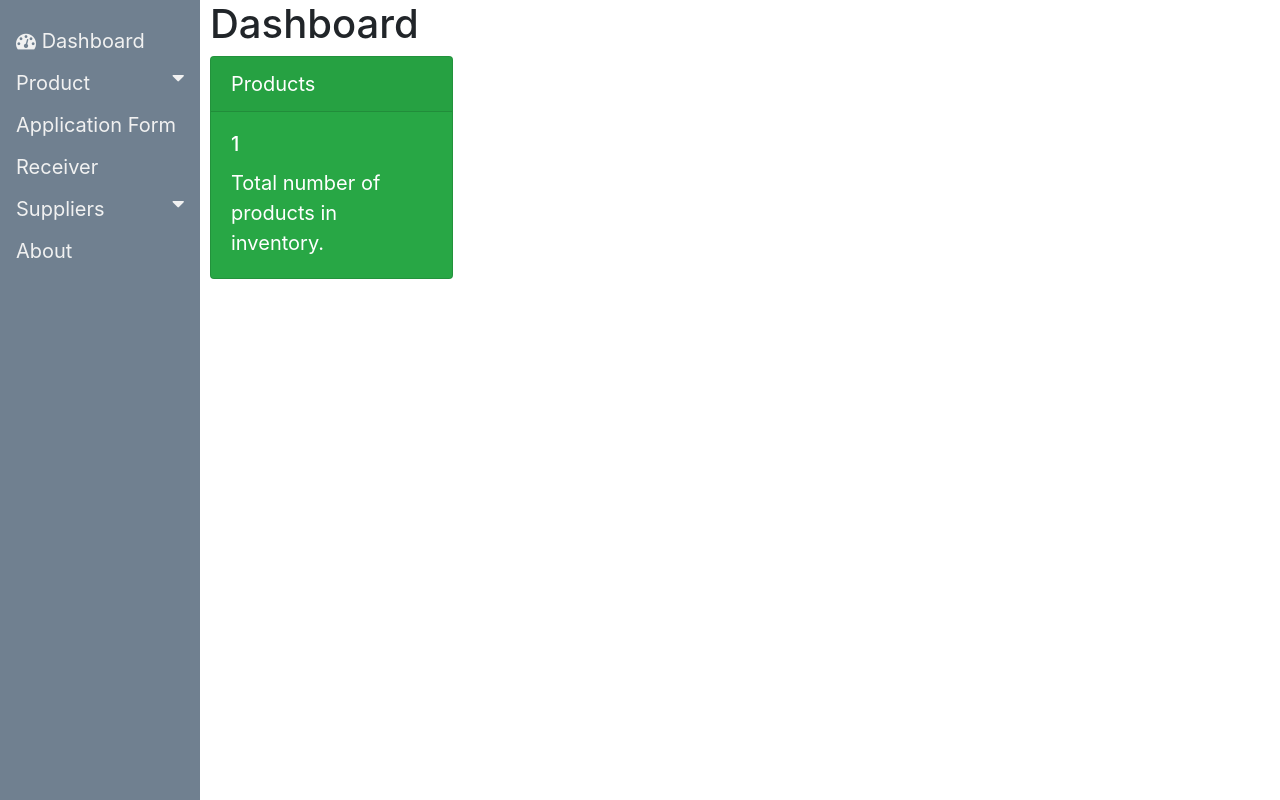
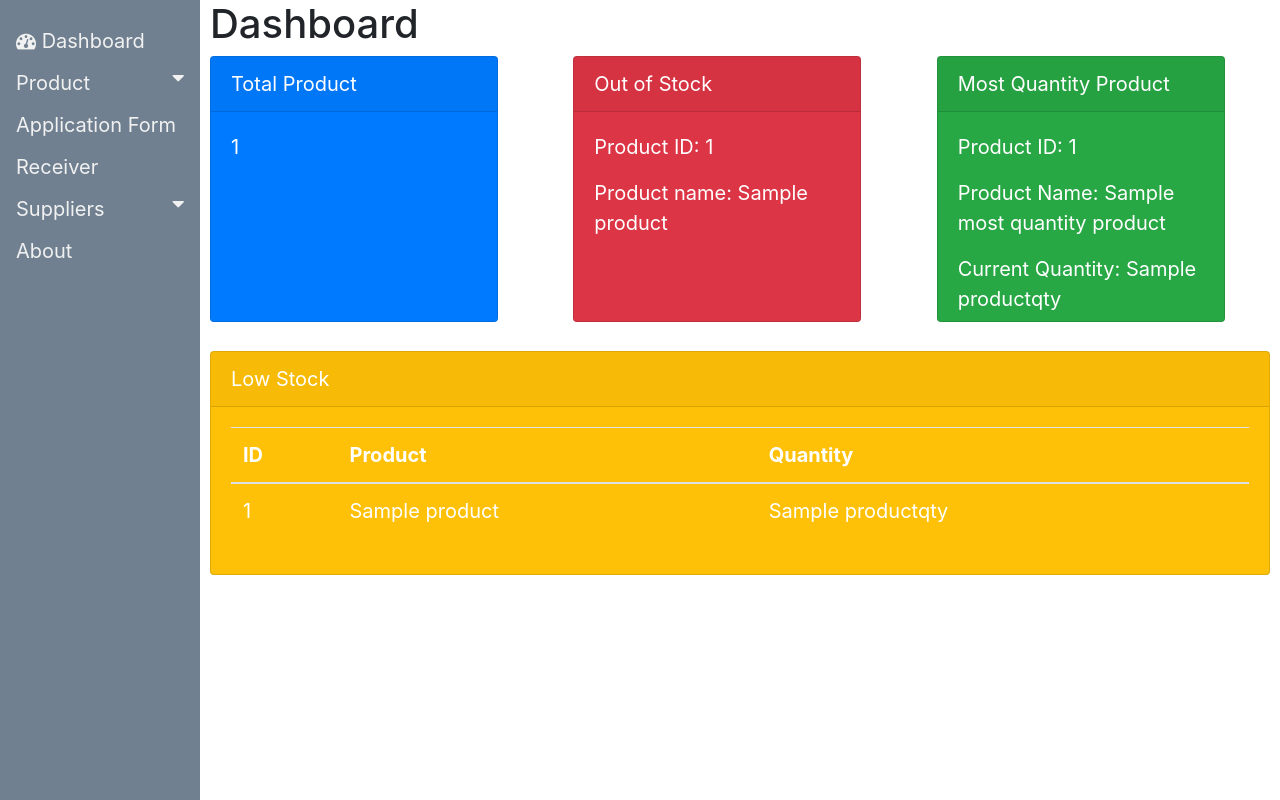
Before and after one commit to zaeskye/InventoryManagementSystem, a Django app: template inventory/templates/index.html in a window 1280 px wide. Run offline with Django 3.2, Linux system fonts and the light colour scheme; the template is opened without the code that fills it: most values are stand-ins (such as "Sample title", 1, 10 or a date in 2020); some libraries are stand-ins or nearby versions.

Commit message:
add code for dashboard

```diff
--- a/inventory/models.py
+++ b/inventory/models.py
@@ -10,13 +10,13 @@ class Supplier(models.Model):
     supplieraddress = models.CharField(max_length=100)
 
     def __str__(self):
-        return self.supplierid
+        return self.suppliername
 
 class Product(models.Model):
     productid = models.CharField(max_length = 8, primary_key = True)
     productname = models.TextField()
     supplier = models.ForeignKey(Supplier, on_delete=models.CASCADE)
-    productqty = models.IntegerField()
+    productqty = models.PositiveIntegerField(default=0)
     productprice = models.DecimalField(max_digits=10, decimal_places=2)
 
     def __str__(self):
--- a/inventory/templates/edit_supplier.html
+++ b/inventory/templates/edit_supplier.html
@@ -42,8 +42,8 @@
             <form action="save_edit_supplier/{{data.supplierid}}" method="post">
                 {% csrf_token %}
                 <div class="form-group">
-                        <label for="suppliername">Supplier Name:</label>
-                        <input type="text" class="form-control" id="suppliername" name="suppliername" placeholder="Supplier Name" value="{{data.suppliername}}" disabled>
+                     <label for="suppliername">Supplier Name:</label>
+                    <input type="text" class="form-control" id="suppliername" name="suppliername" placeholder="Supplier Name" value="{{ data.suppliername }}" disabled>
                 </div>
 
                 <div class="form-row">
--- a/inventory/templates/index.html
+++ b/inventory/templates/index.html
@@ -42,14 +42,64 @@
             <h1>Dashboard</h1>
 
             <div class="row">
-                <div class="col-md-3">
-                    <div class="card text-white bg-success mb-3" style="max-width: 18rem;">
-                        <div class="card-header">Products</div>
+                <div class="col">
+                    <div class="card text-white bg-primary mb-3" style="max-width: 18rem;height: 90%;">
+                        <div class="card-header">Total Product</div>
                         <div class="card-body">
-                            <h5 class="card-title">{{ count_products }}</h5>
-                            <p class="card-text">Total number of products in inventory.</p>
+                            <p class="card-text">{{ count_products }}</p>
                         </div>
                     </div>
+                </div>
+
+                <div class="col">
+                    {% for product in out_of_stock_products %}
+                    <div class="card text-white bg-danger mb-3" style="max-width: 18rem; height: 90%;">
+                        <div class="card-header">Out of Stock</div>
+                        <div class="card-body">
+                            <p class="card-text">Product ID: {{ product.productid }}</p>
+                            <p class="card-text">Product name: {{ product.productname }}</p>
+                        </div>
+                    </div>
+                    {% endfor %}
+                </div>
+
+                <div class="col">
+                    <div class="card text-white bg-success mb-3" style="max-width: 18rem; height: 90%;">
+                        <div class="card-header">Most Quantity Product</div>
+                        <div class="card-body">
+                            {% if most_quantity_product %}
+                            <p class="card-text">Product ID: {{ most_quantity_product.productid }}</p>
+                                <p class="card-text">Product Name: {{ most_quantity_product.productname }}</p>
+                                <p class="card-text">Current Quantity: {{ most_quantity_product.productqty }}</p>
+                            {% else %}
+                                <p class="card-text">No product with the highest quantity found.</p>
+                            {% endif %}
+                        </div>
+                    </div>
+                </div>
+            </div>
+
+            <div class="card text-white bg-warning mb-3" style="width: 100%">
+                <div class="card-header">Low Stock</div>
+                <div class="card-body">
+                    <table class="table text-white">
+                        <thead>
+                            <tr>
+                                <th>ID</th>
+                                <th>Product</th>
+                                <th>Quantity</th>
+                            </tr>
+                        </thead>
+                        <tbody>
+                            {% for product in low_quantity_products %}
+                            <tr>
+                                <td>{{ product.productid }}</td>
+                                <td>{{ product.productname }}</td>
+                                <td>{{ product.productqty }}</td>
+                            </tr>
+                            {% endfor %}
+                        </tbody>
+                    </table>
                 </div>
             </div>
         </div>
--- a/inventory/templates/product.html
+++ b/inventory/templates/product.html
@@ -65,7 +65,7 @@
                         <td class="align-middle">{{data.productqty}}</td>
                         <td class="align-middle">{{data.productprice}}</td>
                         <td class="align-middle">
-                            <a href="edit_product/{{data.productid}}" class="btn btn-success">Edit Details</a>
+                            <a href="edit_product/{{data.productid}}" class="btn btn-success">Edit Details</a> <br><br>
                             <a href="delete_product/{{data.productid}}" class="btn btn-danger">Delete Stock</a>
                         </td>
                     </tr>
```
Also changed, not shown: inventory/views.py (+13 -0 lines).
